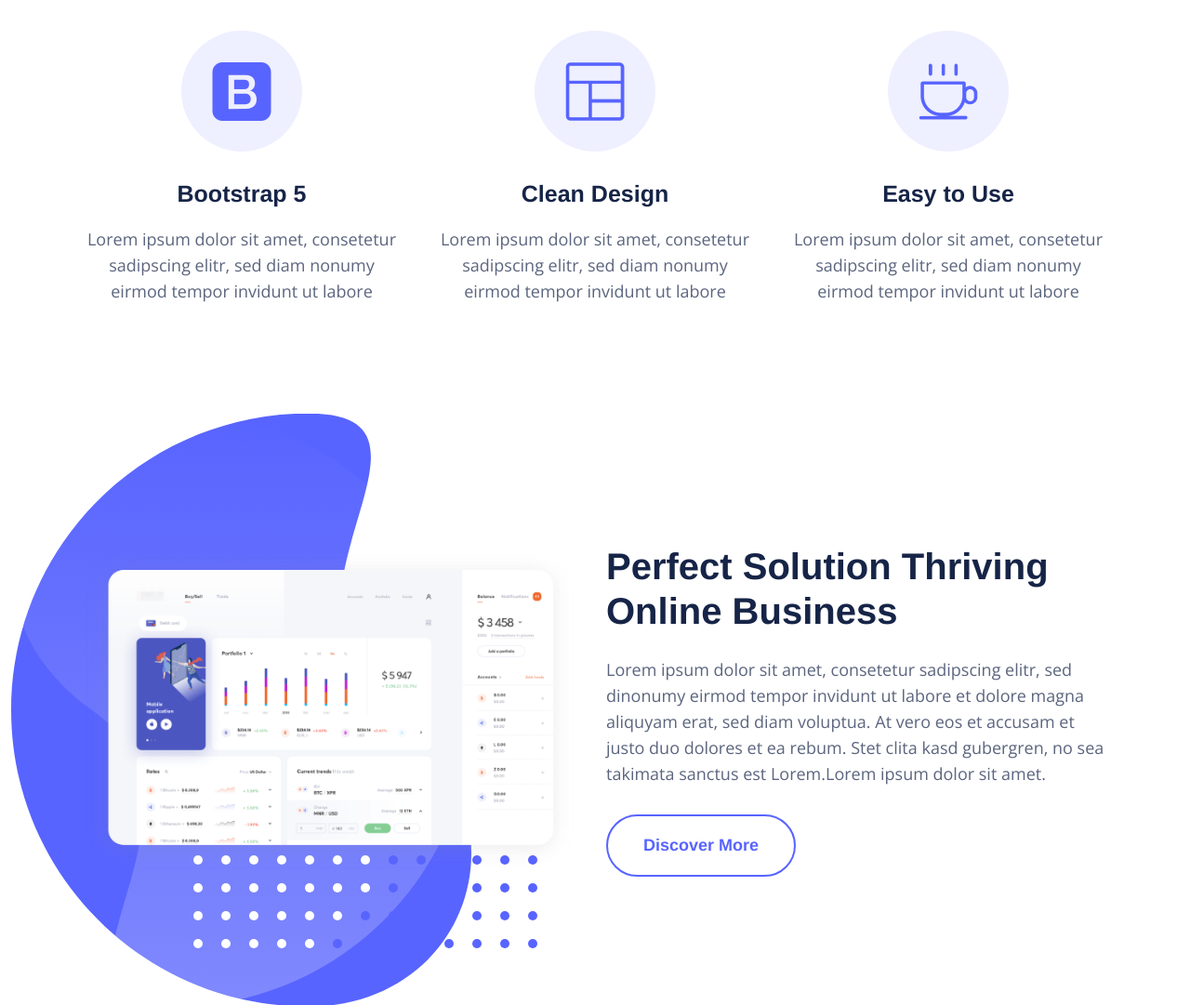
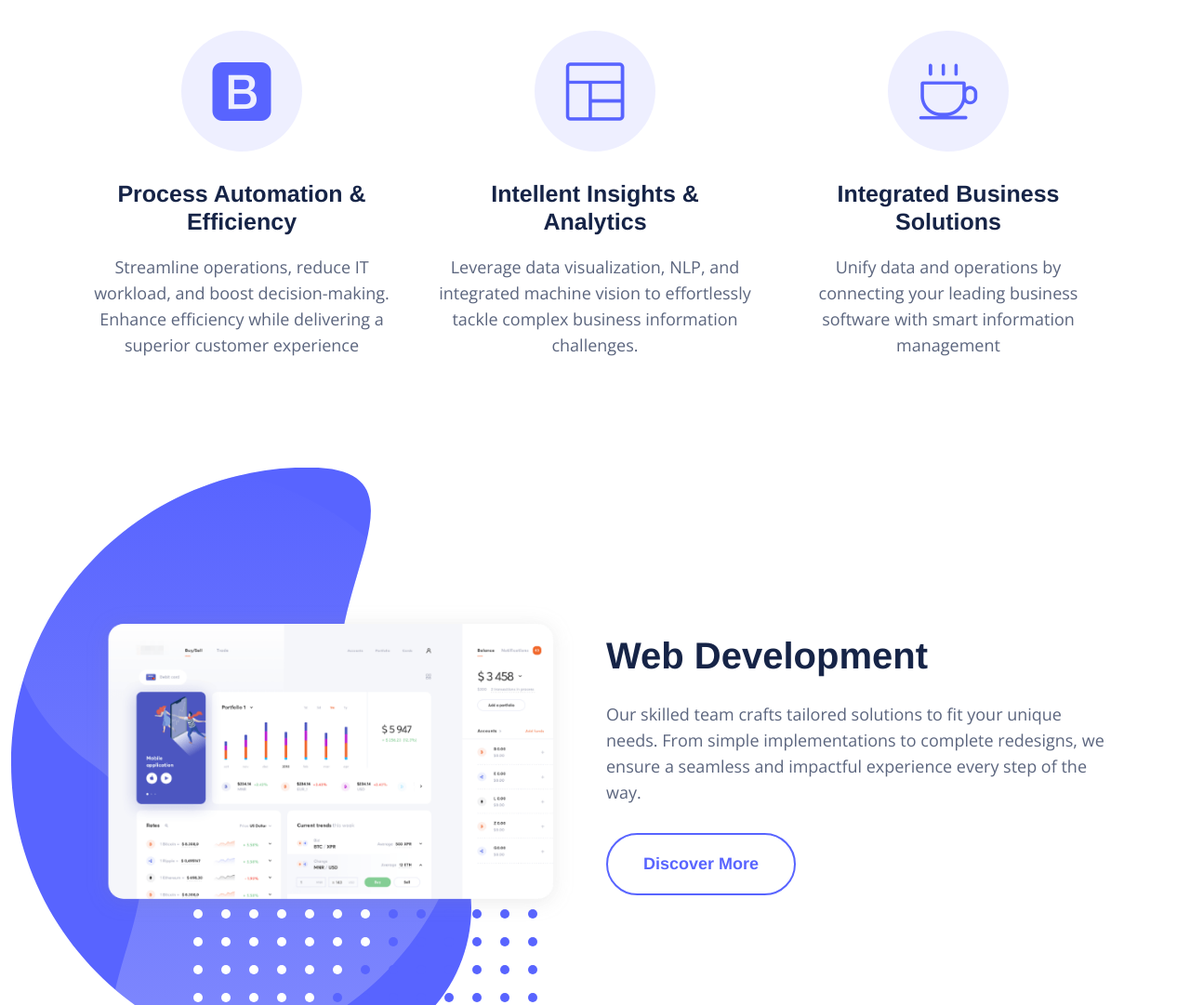
Before and after one commit to Metabytz/metabytz.github.io, a plain HTML site: page index.html in a window 1280 px wide. Shown: the part 941-2022 px from the top of the page at 93% size. Drawn offline with nearby package versions, Linux system fonts and the light colour scheme.

Commit message:
website changes

```diff
--- a/index.html
+++ b/index.html
@@ -115,19 +115,21 @@
         <div class="row align-items-center position-relative">
           <div class="col-lg-6">
             <div class="hero-content">
-              <h1 class="wow fadeInUp" data-wow-delay=".4s">
+              <!-- <h1 class="wow fadeInUp" data-wow-delay=".4s">
                 Your using free lite version
               </h1>
               <p class="wow fadeInUp" data-wow-delay=".6s">
                 Please, purchase full version to get all sections, features and
                 permission to remove footer credit.
-              </p>
-              <a
+              </p> -->
+			  <p class="wow fadeInUp" data-wow-delay=".6s" style="visibility: visible;animation-delay: 0.6s;animation-name: fadeInUp;font-size: 30px;line-height: 60px;">Harness the power of modern web technologies to elevate your business and unlock new digital opportunities.</p>
+
+              <!-- <a
                 href="javascript:void(0)"
                 class="main-btn border-btn btn-hover wow fadeInUp"
                 data-wow-delay=".6s"
                 >Purchase Now</a
-              >
+              > -->
               <a href="#features" class="scroll-bottom">
                 <i class="lni lni-arrow-down"></i
               ></a>
@@ -153,10 +155,9 @@
                 <i class="lni lni-bootstrap"></i>
               </div>
               <div class="content">
-                <h3>Bootstrap 5</h3>
+                <h3>Process Automation & Efficiency</h3>
                 <p>
-                  Lorem ipsum dolor sit amet, consetetur sadipscing elitr, sed
-                  diam nonumy eirmod tempor invidunt ut labore
+                  Streamline operations, reduce IT workload, and boost decision-making. Enhance efficiency while delivering a superior customer experience
                 </p>
               </div>
             </div>
@@ -167,10 +168,9 @@
                 <i class="lni lni-layout"></i>
               </div>
               <div class="content">
-                <h3>Clean Design</h3>
+                <h3>Intellent Insights & Analytics</h3>
                 <p>
-                  Lorem ipsum dolor sit amet, consetetur sadipscing elitr, sed
-                  diam nonumy eirmod tempor invidunt ut labore
+                 Leverage data visualization, NLP, and integrated machine vision to effortlessly tackle complex business information challenges.
                 </p>
               </div>
             </div>
@@ -181,14 +181,14 @@
                 <i class="lni lni-coffee-cup"></i>
               </div>
               <div class="content">
-                <h3>Easy to Use</h3>
+                <h3>Integrated Business Solutions</h3>
                 <p>
-                  Lorem ipsum dolor sit amet, consetetur sadipscing elitr, sed
-                  diam nonumy eirmod tempor invidunt ut labore
+                  Unify data and operations by connecting your leading business software with smart information management
                 </p>
               </div>
             </div>
           </div>
+
         </div>
       </div>
     </section>
@@ -217,14 +217,10 @@
             <div class="about-content">
               <div class="section-title mb-30">
                 <h2 class="mb-25 wow fadeInUp" data-wow-delay=".2s">
-                  Perfect Solution Thriving Online Business
+                  Web Development
                 </h2>
                 <p class="wow fadeInUp" data-wow-delay=".4s">
-                  Lorem ipsum dolor sit amet, consetetur sadipscing elitr, sed
-                  dinonumy eirmod tempor invidunt ut labore et dolore magna
-                  aliquyam erat, sed diam voluptua. At vero eos et accusam et
-                  justo duo dolores et ea rebum. Stet clita kasd gubergren, no
-                  sea takimata sanctus est Lorem.Lorem ipsum dolor sit amet.
+                  Our skilled team crafts tailored solutions to fit your unique needs. From simple implementations to complete redesigns, we ensure a seamless and impactful experience every step of the way.
                 </p>
               </div>
               <a
@@ -248,12 +244,10 @@
             <div class="about-content">
               <div class="section-title mb-30">
                 <h2 class="mb-25 wow fadeInUp" data-wow-delay=".2s">
-                  Easy to Use with Tons of Awesome Features
+                  Mobile App Development
                 </h2>
                 <p class="wow fadeInUp" data-wow-delay=".4s">
-                  Lorem ipsum dolor sit amet, consetetur sadipscing elitr, sed
-                  diam nonumy eirmod tempor invidunt ut labore et dolore magna
-                  aliquyam erat, sed diam voluptua.
+                  We create agile and flexible mobile apps designed to solve real user problems. Our apps maximize functionality across all modern devices and technologies, keeping your business ahead of the curve.
                 </p>
               </div>
               <ul>
@@ -297,11 +291,10 @@
             <div class="col-xxl-5 col-xl-6 col-lg-8 col-md-9">
               <div class="section-title text-center mb-60">
                 <h2 class="mb-25 wow fadeInUp" data-wow-delay=".2s">
-                  Why Choose MB
+                  Why Choose MetaBytz
                 </h2>
                 <p class="wow fadeInUp" data-wow-delay=".4s">
-                  Lorem ipsum dolor sit amet, consetetur sadipscing elitr, sed
-                  diam nonumy eirmod tempor invidunt ut labore et dolore
+                 At MetaBytz, we combine cutting-edge technology with expert solutions to drive your business forward. We deliver innovation, reliability, and results that matter—helping you stay ahead in the digital world.
                 </p>
               </div>
             </div>
@@ -314,10 +307,9 @@
                   <i class="lni lni-display"></i>
                 </div>
                 <div class="content">
-                  <h3>MB Focused</h3>
+                  <h3>Cutting-Edge Technology</h3>
                   <p>
-                    Lorem ipsum dolor sit amet, consetetur sadipscing elitr, sed
-                    diam nonumy eirmod tempor invidunt ut labore
+                    Stay ahead with the latest tools and frameworks. Our solutions are built for speed, scalability, and reliability.
                   </p>
                 </div>
               </div>
@@ -328,10 +320,9 @@
                   <i class="lni lni-leaf"></i>
                 </div>
                 <div class="content">
-                  <h3>Awesome Design</h3>
+                  <h3>Seamless User Experience</h3>
                   <p>
-                    Lorem ipsum dolor sit amet, consetetur sadipscing elitr, sed
-                    diam nonumy eirmod tempor invidunt ut labore
+                    We design intuitive interfaces that your users will love. Navigation is effortless, making interactions smooth and enjoyable.
                   </p>
                 </div>
               </div>
@@ -342,10 +333,9 @@
                   <i class="lni lni-grid-alt"></i>
                 </div>
                 <div class="content">
-                  <h3>Ready to Use</h3>
+                  <h3>Fully Customizable</h3>
                   <p>
-                    Lorem ipsum dolor sit amet, consetetur sadipscing elitr, sed
-                    diam nonumy eirmod tempor invidunt ut labore
+                    Adapt every element to fit your brand and business needs. Flexibility is built in, so your solution grows with you.
                   </p>
                 </div>
               </div>
@@ -356,10 +346,9 @@
                   <i class="lni lni-javascript"></i>
                 </div>
                 <div class="content">
-                  <h3>Vanilla JS</h3>
+                  <h3>Performance Optimized</h3>
                   <p>
-                    Lorem ipsum dolor sit amet, consetetur sadipscing elitr, sed
-                    diam nonumy eirmod tempor invidunt ut labore
+                    Fast, efficient, and reliable—our solutions are engineered for top performance. Load times and responsiveness are never an issue.
                   </p>
                 </div>
               </div>
@@ -370,10 +359,9 @@
                   <i class="lni lni-layers"></i>
                 </div>
                 <div class="content">
-                  <h3>Essential Sections</h3>
+                  <h3>Secure & Reliable</h3>
                   <p>
-                    Lorem ipsum dolor sit amet, consetetur sadipscing elitr, sed
-                    diam nonumy eirmod tempor invidunt ut labore
+                    We prioritize security in every project. Your data and operations remain safe while maintaining smooth functionality.
                   </p>
                 </div>
               </div>
@@ -384,10 +372,9 @@
                   <i class="lni lni-rocket"></i>
                 </div>
                 <div class="content">
-                  <h3>Highly Optimized</h3>
+                  <h3>Ready for Integration</h3>
                   <p>
-                    Lorem ipsum dolor sit amet, consetetur sadipscing elitr, sed
-                    diam nonumy eirmod tempor invidunt ut labore
+                    Easily connect with your favorite tools and platforms. Our solutions play well with existing systems for seamless workflows.
                   </p>
                 </div>
               </div>
@@ -407,8 +394,7 @@
               <div class="section-title mb-15">
                 <h2 class="text-white mb-25">Subscribe Our Newsletter</h2>
                 <p class="text-white pr-5">
-                  Lorem ipsum dolor sit amet, consetetur sadipscing elitr, sed
-                  diam nonumy eirmod tempor
+                  Stay ahead of the curve! Get the latest insights, updates, and exclusive tips from MetaBytz delivered straight to your inbox
                 </p>
               </div>
             </div>
@@ -443,10 +429,10 @@
                     <img src="assets/img/logo/logo.svg" alt="" />
                   </a>
                 </div>
-                <p class="desc mb-30 text-white">
+                <!-- <p class="desc mb-30 text-white">
                   Lorem ipsum dolor sit amet, consetetur sadipscing elitr, sed
                   dinonumy eirmod tempor invidunt.
-                </p>
+                </p> -->
                 <ul class="socials">
                   <li>
                     <a href="jvascript:void(0)">
@@ -496,7 +482,7 @@
               </div>
             </div>
 
-            <div class="col-xl-3 col-lg-3 col-md-6">
+            <!-- <div class="col-xl-3 col-lg-3 col-md-6">
               <div class="footer-widget">
                 <h3>Other Products</h3>
                 <ul class="links">
@@ -506,7 +492,7 @@
                   <li><a href="jvascript:void(0)">Tracking System</a></li>
                 </ul>
               </div>
-            </div>
+            </div> -->
           </div>
         </div>
       </div>
```
